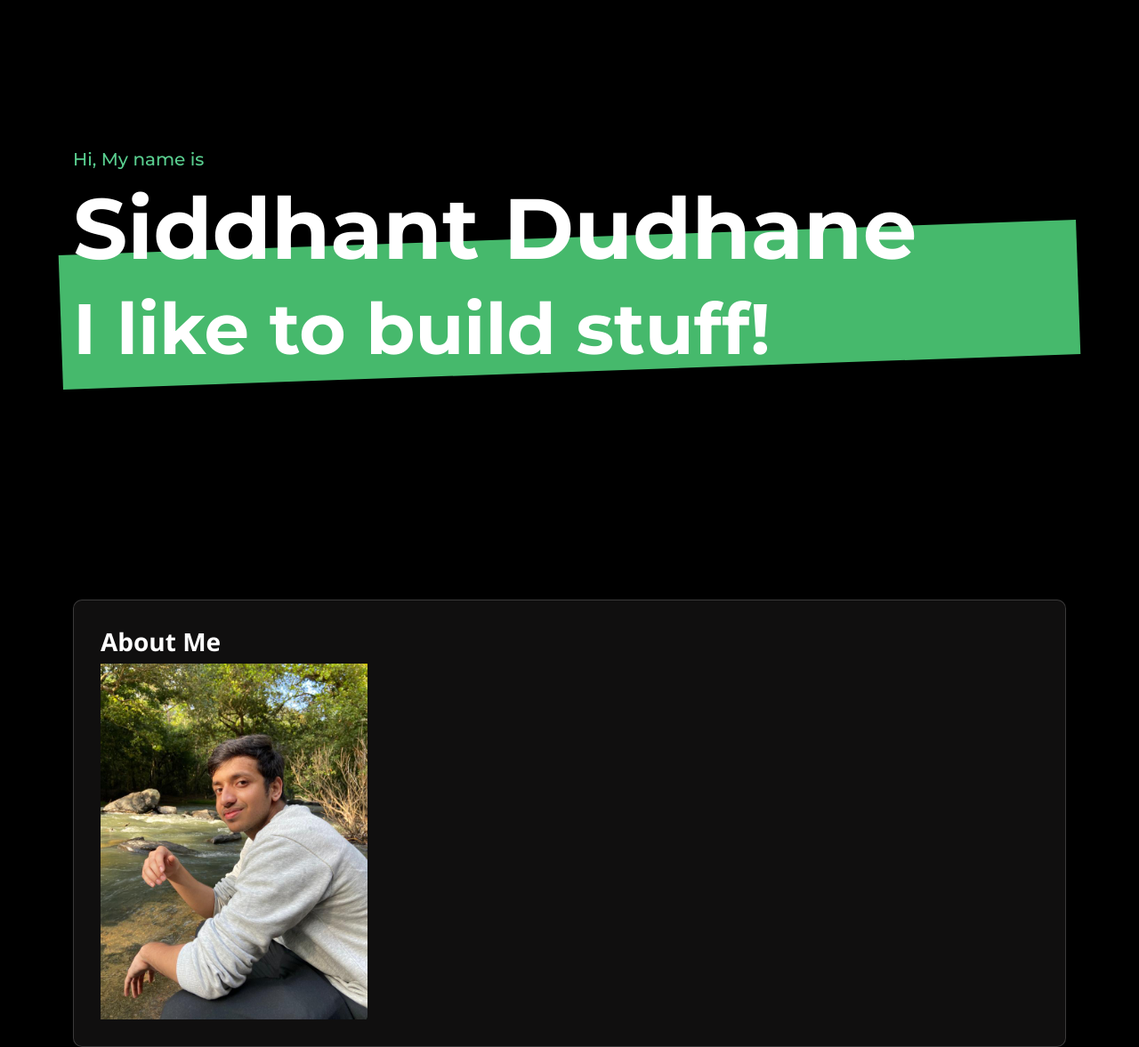
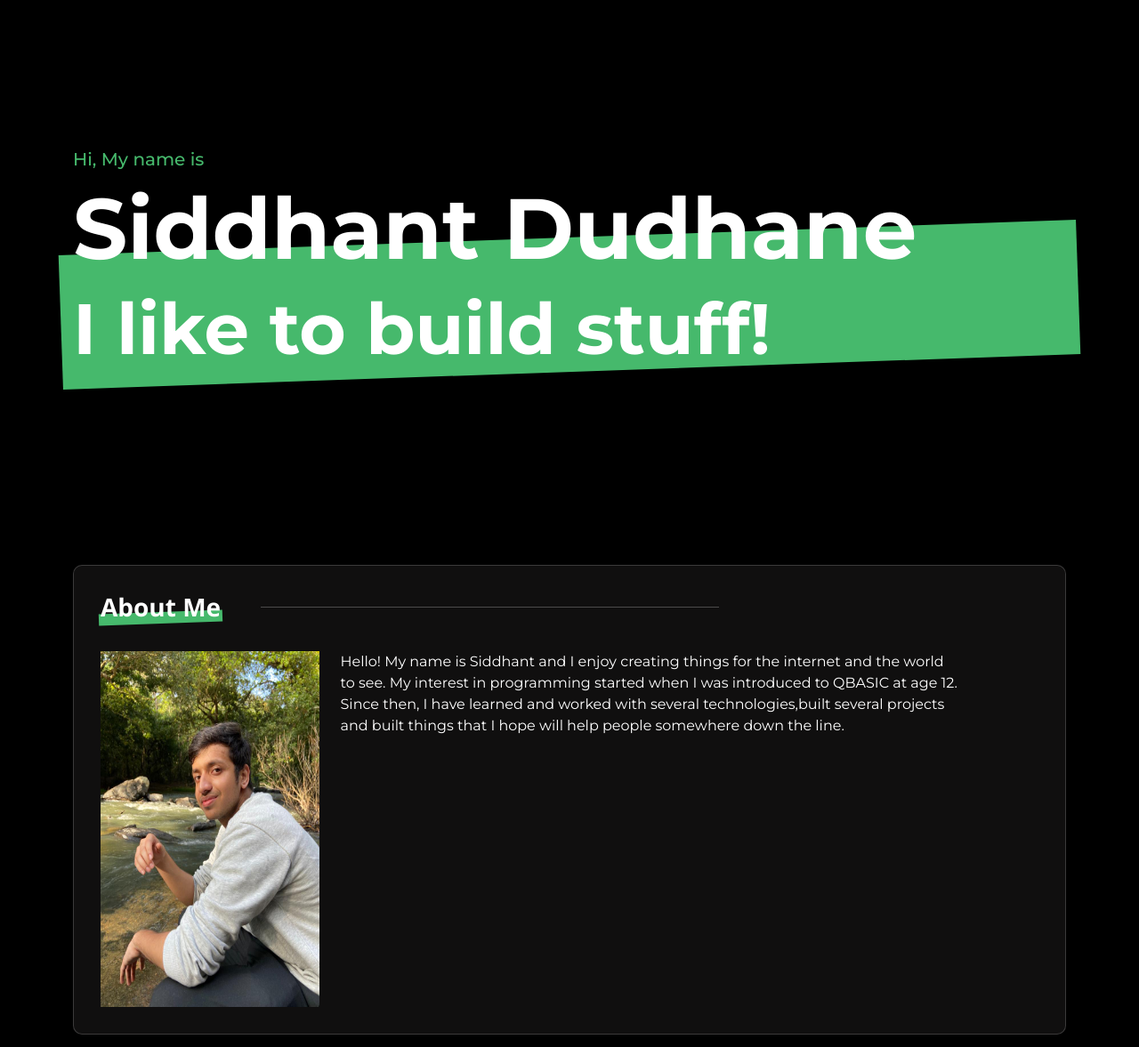
Before and after one commit to siddhant-afk/Portfolio-2023-, a Django app: page / in a window 1280 px wide. Shown: the part 73-1250 px from the top of the page at 89% size. Run offline with Django 4.2, Linux system fonts and the light colour scheme.

Commit message:
Add about card

```diff
--- a/projects/static/styles.css
+++ b/projects/static/styles.css
@@ -37,7 +37,7 @@ a{
 
 .hero{
     margin-top : 13%;
-    margin-bottom : 20%;
+    margin-bottom : 17%;
     position : relative;
 }
 .hero-heading{
@@ -63,7 +63,7 @@ a{
     transform: rotate(-2deg);
   }
 h5{
-    color : #59CE8F;
+    color : #46b96c;
 }
 .hero-subheading {
     font-weight:700;
@@ -80,9 +80,29 @@ h5{
 
 }
 
+span{
+    position : relative;
+}
 .section-heading{
     font-weight : 700;
     font-family: 'Open Sans', sans-serif;
+    margin-right:0;
+
+}
+
+span::before{
+
+    background-color: #46b96c;
+
+    content: "";
+    position: absolute;
+    width: calc(100% + 4px);
+    height: 35%;
+    left: -2px;
+    bottom: 0;
+    z-index: -1;
+    transform: rotate(-2deg);
+
 }
 .about-card{
 
--- a/projects/templates/projects/index.html
+++ b/projects/templates/projects/index.html
@@ -6,8 +6,10 @@
     <meta http-equiv="X-UA-Compatible" content="IE=edge">
     <meta name="viewport" content="width=device-width, initial-scale=1.0">
     <title>Siddhant Dudhane</title>
+    <link rel="stylesheet" href="https://unpkg.com/aos@next/dist/aos.css" />
     <link rel="stylesheet" href="https://cdn.jsdelivr.net/npm/bootstrap@5.3.0-alpha1/dist/css/bootstrap.min.css">
     <link rel="preconnect" href="https://fonts.googleapis.com"><link rel="preconnect" href="https://fonts.gstatic.com" crossorigin><link href="https://fonts.googleapis.com/css2?family=Montserrat:wght@100;200;300;400;500;600;700;800;900&family=Open+Sans:wght@300;400;500;600;700;800&family=Ubuntu:wght@300;400;500;700&display=swap" rel="stylesheet">
+
     <link rel="stylesheet" href="{% static 'styles.css' %}">
 </head>
 <body>
@@ -29,7 +31,10 @@
       </nav>
     </div>
 
-  <section class="hero container">
+  <section class="hero container" data-aos="fade-zoom-in"
+  data-aos-easing="ease-in"
+  data-aos-delay="300"
+  data-aos-offset="100">
     <h5 class>Hi, My name is</h5>
     <h1 class="hero-heading">Siddhant Dudhane</h1>
     <h1 class="hero-subheading">I like to build stuff!</h2>
@@ -37,12 +42,28 @@
 
 <section class="about container">
   <div class="container about-card">
-    <h3 class="section-heading">About Me</h3>
-    <img src="{% static 'self-img.jpeg' %} " alt="" class="self-img img-fluid">
+    <div class="row mb-3">
+    <div class="col-md-2"><h3 class="section-heading mb-3"><span>About Me</span></h3></div>
+    <div class="col-md-6"><hr></div>
+    </div>
+    <div class="row">
+      <div class="col-md-3">
+        <img src="{% static 'self-img.jpeg' %} " alt="" class="self-img img-fluid">
+      </div>
+      <div class="col-md-8">
+        <p>
+          Hello! My name is Siddhant and I enjoy creating things for the internet and the world to see. My interest in programming started when I was introduced to QBASIC at age 12. Since then, I have learned and worked with several technologies,built several projects and built things that I hope will help people somewhere down the line.
+        </p>
+      </div>
+    </div>
+
   </div>
 </section>
 
 </body>
-
+<script src="https://unpkg.com/aos@next/dist/aos.js"></script>
+<script>
+  AOS.init();
+</script>
 <script src="https://cdn.jsdelivr.net/npm/bootstrap@5.3.0-alpha1/dist/js/bootstrap.bundle.min.js"></script>
 </html>
```
